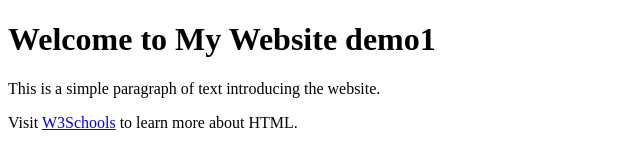
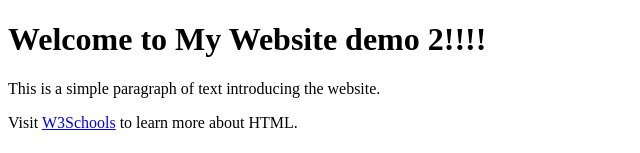
Before and after one commit to ishani5770-source/ekscluster-repo, a plain HTML site: page index.html in a window 1280 px wide. Shown: the top 153 px of the page, without its empty margins (0-640 px from the left). Drawn offline with Linux system fonts and the light colour scheme.

Commit message:
Update index.html

```diff
--- a/index.html
+++ b/index.html
@@ -8,7 +8,7 @@
 <body>
 
     <!-- Main Heading -->
-    <h1>Welcome to My Website demo1 </h1>
+    <h1>Welcome to My Website demo 2!!!!</h1>
 
     <!-- Paragraph of Text -->
     <p>This is a simple paragraph of text introducing the website.</p>
```
